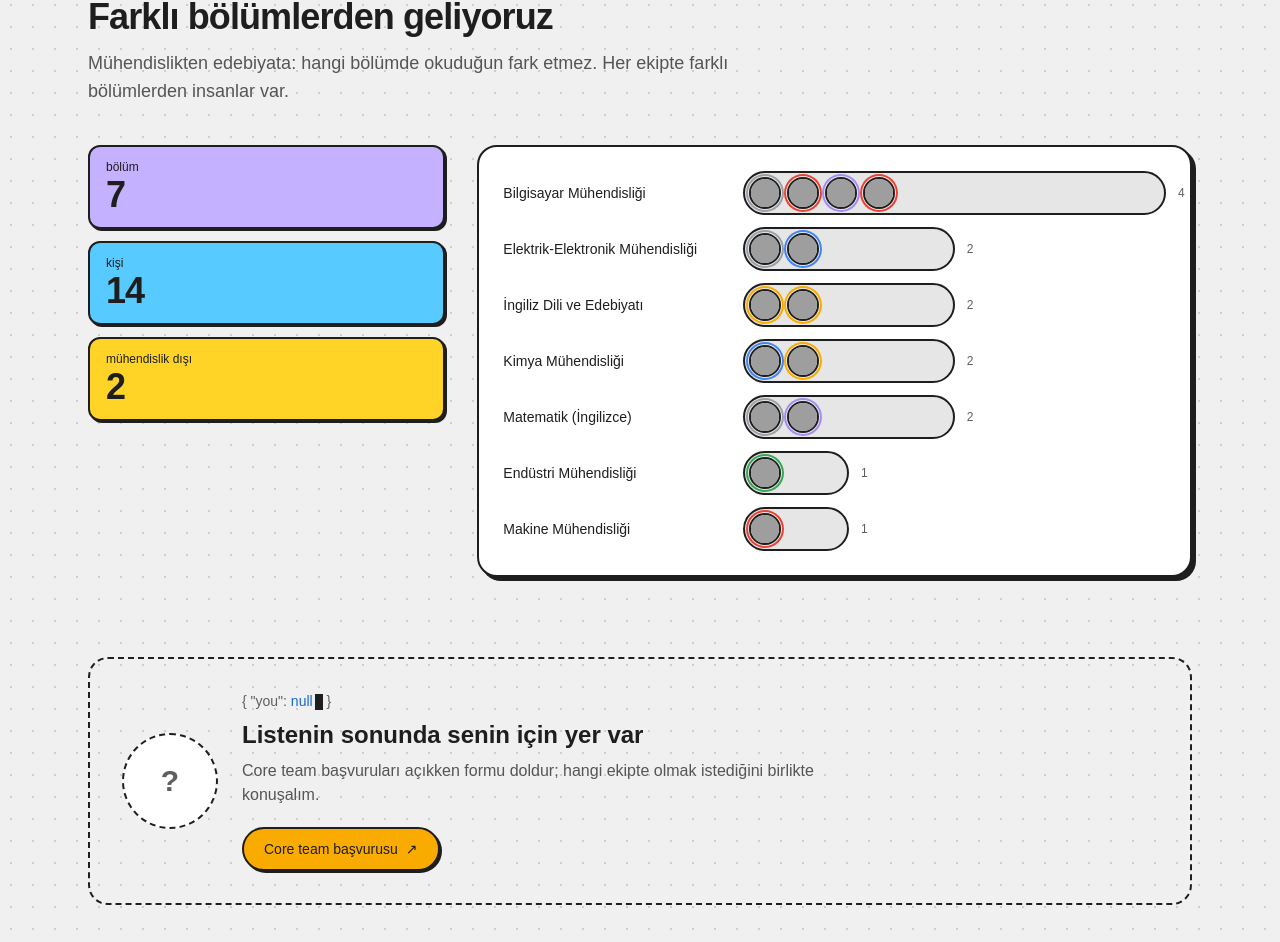
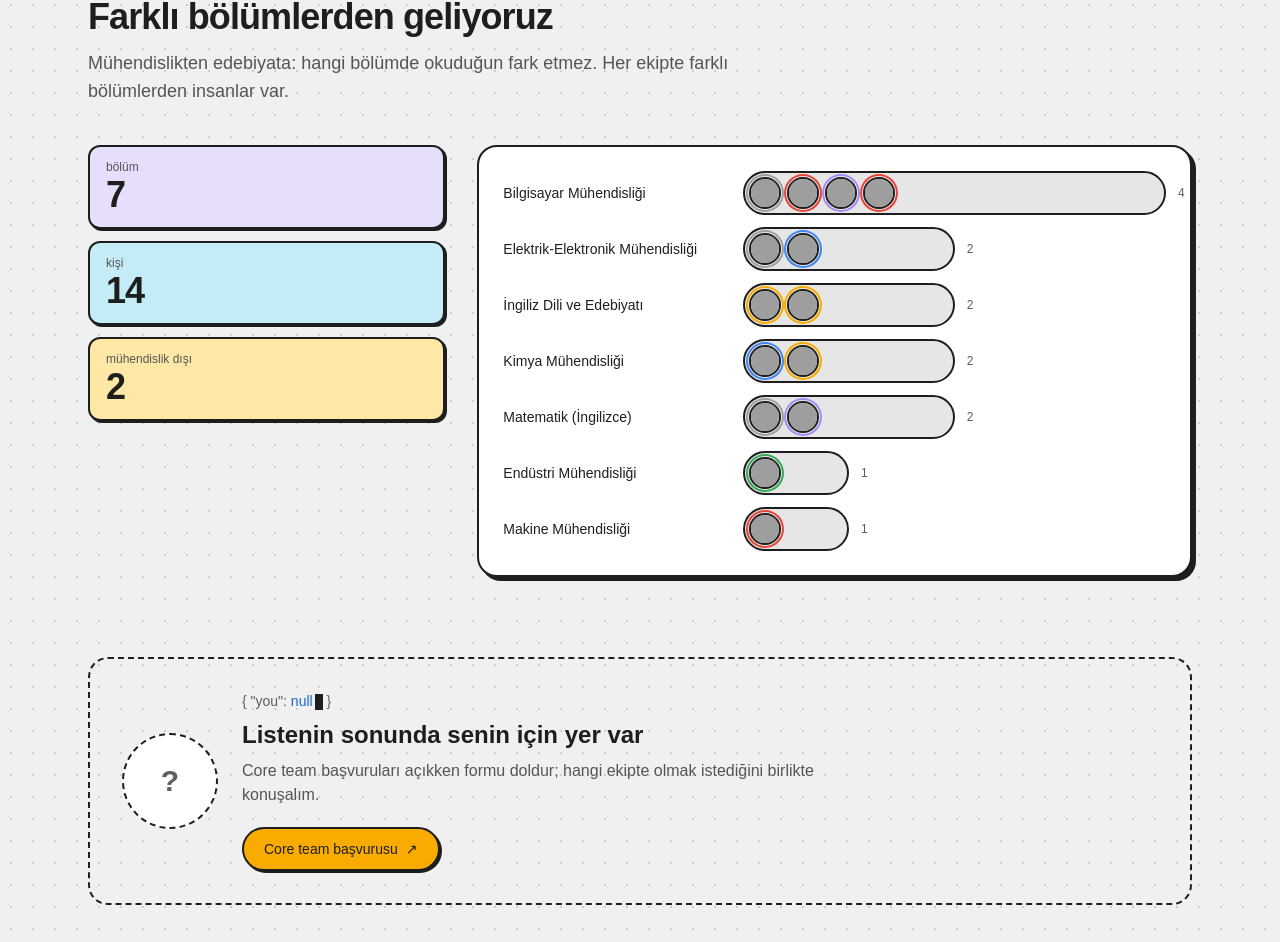
Before and after one commit to nidakd/gdg-baibu, a Next.js app: page /ekip in a window 1280 px wide. Shown: the part 4054-4996 px from the top of the page. Built offline with nearby package versions, Linux system fonts and the light colour scheme; grey boxes are pictures that could not be loaded; a web font is replaced by a local one.

Commit message:
feat: bütün rakam kartları tek bileşende; açık temada pastel, koyu temada nötr zemin ve renkli rakam

```diff
--- a/src/app/ekip/_components/departments.tsx
+++ b/src/app/ekip/_components/departments.tsx
@@ -4,6 +4,7 @@ import { Reveal } from "@/components/motion/reveal";
 import { Avatar } from "@/components/team/avatar";
 import type { Tone } from "@/components/ui/button";
 import { Card } from "@/components/ui/card";
+import { StatTile } from "@/components/ui/stat-tile";
 import type { Department } from "@/lib/insights";
 
 // Core team'in hangi bölümlerden geldiği: solda sayılar, sağda her bölüm bir satır;
@@ -24,12 +25,12 @@ export function Departments({ departments }: { departments: Department[] }) {
   const engineering = departments.filter((d) => d.name.includes("Mühendisliği")).length;
 
   const stats = [
-    { value: departments.length, label: "bölüm", className: "bg-lilac-halftone" },
-    { value: people, label: "kişi", className: "bg-blue-halftone" },
+    { value: departments.length, label: "bölüm", tone: "lilac" as const },
+    { value: people, label: "kişi", tone: "blue" as const },
     {
       value: departments.length - engineering,
       label: "mühendislik dışı",
-      className: "bg-yellow-halftone",
+      tone: "yellow" as const,
     },
   ];
 
@@ -37,15 +38,13 @@ export function Departments({ departments }: { departments: Department[] }) {
     <div className="grid gap-8 lg:grid-cols-[1fr_2fr] lg:items-start">
       <dl className="grid grid-cols-3 gap-3 lg:grid-cols-1">
         {stats.map((s) => (
-          <div
+          <StatTile
             key={s.label}
-            className={`rounded-xl border-2 border-ink-black px-4 py-3 text-ink-black shadow-sticker-sm ${s.className}`}
-          >
-            <dt className="font-mono text-[11px] sm:text-xs">{s.label}</dt>
-            <dd className="text-3xl font-bold tracking-tight sm:text-4xl">
-              <CountUp to={s.value} />
-            </dd>
-          </div>
+            label={s.label}
+            value={<CountUp to={s.value} />}
+            tone={s.tone}
+            size="md"
+          />
         ))}
       </dl>
 
--- a/src/app/etkinlikler/page.tsx
+++ b/src/app/etkinlikler/page.tsx
@@ -7,6 +7,7 @@ import { Card } from "@/components/ui/card";
 import { RandomLinkButton } from "@/components/ui/random-link-button";
 import { Section } from "@/components/ui/section";
 import { TypingTerminal } from "@/components/ui/typing-terminal";
+import { StatTile } from "@/components/ui/stat-tile";
 import { WaveBand } from "@/components/ui/wave-band";
 import { getSite } from "@/lib/content";
 import { getEventTimeline } from "@/lib/events";
@@ -35,16 +36,16 @@ export default async function EventsPage() {
   }));
 
   const stats = [
-    { value: past.length, label: "etkinlik", className: "bg-green-halftone" },
+    { value: past.length, label: "etkinlik", tone: "green" as const },
     {
       value: past.filter((e) => e.tags.includes("Workshop / hands-on session")).length,
       label: "atölye",
-      className: "bg-yellow-halftone",
+      tone: "yellow" as const,
     },
     {
       value: new Set(past.map((e) => e.startsAt.slice(0, 4))).size,
       label: "yıl",
-      className: "bg-blue-halftone",
+      tone: "blue" as const,
     },
   ];
 
@@ -60,15 +61,13 @@ export default async function EventsPage() {
           </p>
           <dl className="grid max-w-md grid-cols-3 gap-3">
             {stats.map((s) => (
-              <div
+              <StatTile
                 key={s.label}
-                className={`rounded-xl border-2 border-ink-black px-3 py-2.5 text-ink-black shadow-sticker-sm ${s.className}`}
-              >
-                <dt className="font-mono text-[11px]">{s.label}</dt>
-                <dd className="text-3xl font-bold tracking-tight">
-                  <CountUp to={s.value} />
-                </dd>
-              </div>
+                label={s.label}
+                value={<CountUp to={s.value} />}
+                tone={s.tone}
+                size="sm"
+              />
             ))}
           </dl>
           <div className="flex flex-wrap gap-3">
--- a/src/components/sections/stats-grid.tsx
+++ b/src/components/sections/stats-grid.tsx
@@ -1,28 +1,12 @@
-import type { Tone } from "@/components/ui/button";
+import { StatTile } from "@/components/ui/stat-tile";
 import { getStats } from "@/lib/insights";
-
-// Pastel (soft) tonlar: sayfa sakin kalsın; koyu temada koyu karşılıklarına döner
-const tones: Record<Tone, string> = {
-  blue: "bg-blue-soft",
-  green: "bg-green-soft",
-  yellow: "bg-yellow-soft",
-  red: "bg-red-soft",
-  lilac: "bg-lilac-soft",
-  silver: "bg-silver-soft",
-};
 
 export async function StatsGrid() {
   const stats = await getStats();
   return (
     <dl className="grid grid-cols-2 gap-4 lg:grid-cols-4">
       {stats.map((stat) => (
-        <div
-          key={stat.label}
-          className={`rounded-card border-2 border-border-strong p-5 shadow-sticker ${tones[stat.tone]}`}
-        >
-          <dt className="font-mono text-xs sm:text-sm">{stat.label}</dt>
-          <dd className="mt-1 text-4xl font-bold tracking-tight sm:text-5xl">{stat.value}</dd>
-        </div>
+        <StatTile key={stat.label} label={stat.label} value={stat.value} tone={stat.tone} />
       ))}
     </dl>
   );
--- /dev/null
+++ b/src/components/ui/stat-tile.tsx
@@ -0,0 +1,51 @@
+import type { ReactNode } from "react";
+import type { Tone } from "./button";
+
+// Sitedeki bütün rakam kartları (ana sayfa, hakkımızda, ekip, etkinlikler, bölümler).
+// Açık temada pastel zemin; koyu temada zemin nötr kalır, renk sadece rakamda görünür
+// (koyu pasteller çamurlu duruyordu).
+
+const tones: Record<Tone, string> = {
+  blue: "bg-blue-soft dark:[&_dd]:text-blue-ink",
+  green: "bg-green-soft dark:[&_dd]:text-green-ink",
+  yellow: "bg-yellow-soft dark:[&_dd]:text-yellow-ink",
+  red: "bg-red-soft dark:[&_dd]:text-red-ink",
+  lilac: "bg-lilac-soft dark:[&_dd]:text-lilac-ink",
+  silver: "bg-silver-soft dark:[&_dd]:text-silver-ink",
+};
+
+const sizes = {
+  lg: {
+    box: "rounded-card p-5 shadow-sticker",
+    dt: "text-xs sm:text-sm",
+    dd: "mt-1 text-4xl sm:text-5xl",
+  },
+  md: {
+    box: "rounded-xl px-4 py-3 shadow-sticker-sm",
+    dt: "text-[11px] sm:text-xs",
+    dd: "text-3xl sm:text-4xl",
+  },
+  sm: { box: "rounded-xl px-3 py-2.5 shadow-sticker-sm", dt: "text-[11px]", dd: "text-3xl" },
+};
+
+export function StatTile({
+  label,
+  value,
+  tone,
+  size = "lg",
+}: {
+  label: string;
+  value: ReactNode;
+  tone: Tone;
+  size?: keyof typeof sizes;
+}) {
+  const s = sizes[size];
+  return (
+    <div
+      className={`border-2 border-border-strong text-fg dark:border-border dark:bg-surface ${s.box} ${tones[tone]}`}
+    >
+      <dt className={`font-mono text-fg-muted ${s.dt}`}>{label}</dt>
+      <dd className={`font-bold tracking-tight ${s.dd}`}>{value}</dd>
+    </div>
+  );
+}
```
